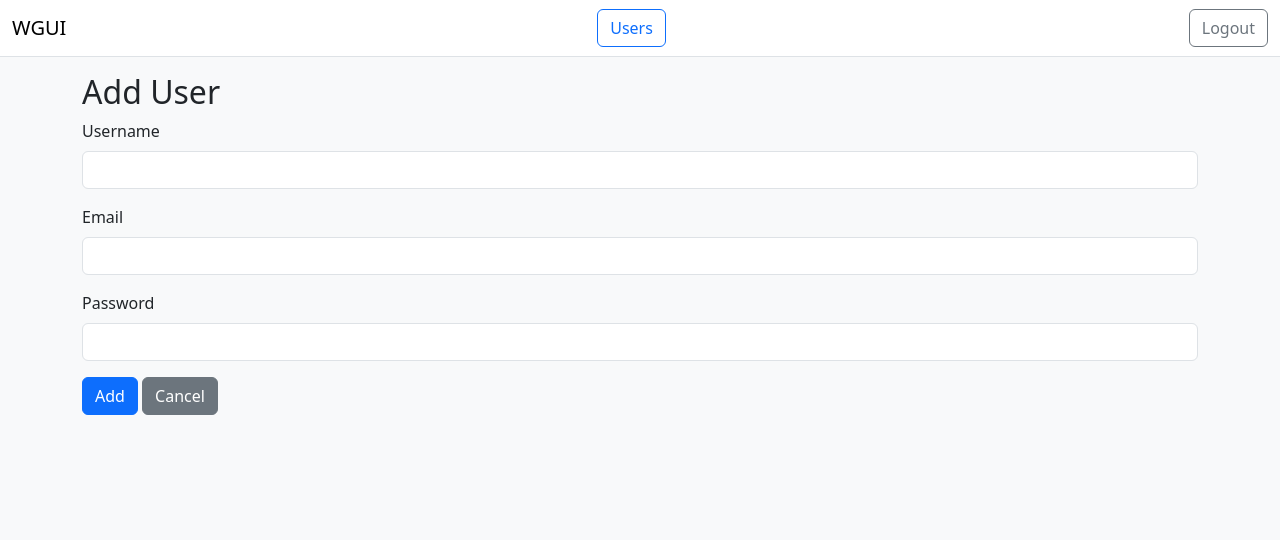
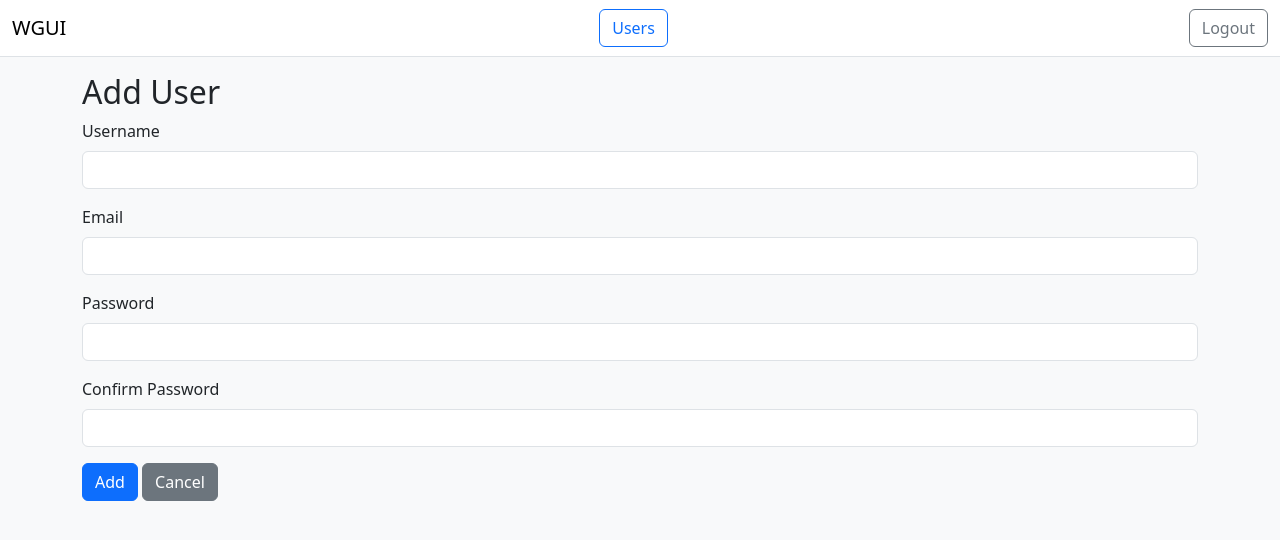
Before and after one commit to Alppkr/WGUI, a Flask app: page /users/add in a window 1280 px wide. Shown: the top 540 px of the page. Run offline with Flask 3, Linux system fonts and the light colour scheme; the visitor is signed in with stand-in values (Sample User, id 1).

Commit message:
Add password confirmation and adjust navbar spacing

```diff
--- a/wgui/admin/forms.py
+++ b/wgui/admin/forms.py
@@ -1,12 +1,16 @@
 from flask_wtf import FlaskForm
 from wtforms import StringField, PasswordField
-from wtforms.validators import DataRequired, Email
+from wtforms.validators import DataRequired, Email, EqualTo
 
 
 class AddUserForm(FlaskForm):
     username = StringField('Username', validators=[DataRequired()])
     email = StringField('Email', validators=[DataRequired(), Email()])
     password = PasswordField('Password', validators=[DataRequired()])
+    confirm_password = PasswordField(
+        'Confirm Password',
+        validators=[DataRequired(), EqualTo('password', message='Passwords must match')],
+    )
 
 
 class DeleteForm(FlaskForm):
--- a/wgui/admin/routes.py
+++ b/wgui/admin/routes.py
@@ -49,6 +49,10 @@ def add_user():
         db.session.commit()
         flash('User added', 'success')
         return redirect(url_for('users.list_users'))
+    else:
+        for field_errors in form.errors.values():
+            for error in field_errors:
+                flash(error, 'danger')
     return render_template('add_user.html', form=form)
 
 
--- a/wgui/templates/add_user.html
+++ b/wgui/templates/add_user.html
@@ -16,6 +16,10 @@
         {{ form.password.label(class="form-label") }}
         {{ form.password(class="form-control") }}
     </div>
+    <div class="mb-3">
+        {{ form.confirm_password.label(class="form-label") }}
+        {{ form.confirm_password(class="form-control") }}
+    </div>
     <button class="btn btn-primary" type="submit">Add</button>
     <a class="btn btn-secondary" href="{{ url_for('users.list_users') }}">Cancel</a>
 </form>
--- a/wgui/templates/base.html
+++ b/wgui/templates/base.html
@@ -12,7 +12,7 @@
         <a class="navbar-brand" href="{{ url_for('auth.index') }}">WGUI</a>
         {% if session.get('logged_in') %}
         {% if session.get('is_admin') %}
-        <a class="btn btn-outline-primary me-2" href="{{ url_for('users.list_users') }}">Users</a>
+        <a class="btn btn-outline-primary me-1" href="{{ url_for('users.list_users') }}">Users</a>
         {% endif %}
         <a class="btn btn-outline-secondary" href="{{ url_for('auth.logout') }}">Logout</a>
         {% endif %}
```
Also changed, not shown: tests/test_login.py (+13 -1 lines).
